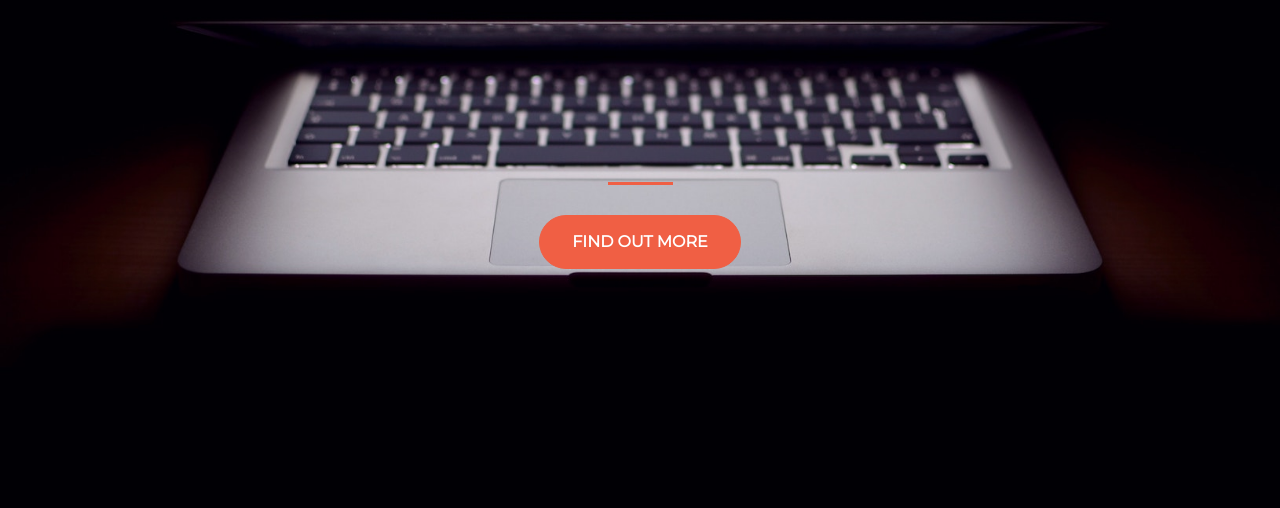
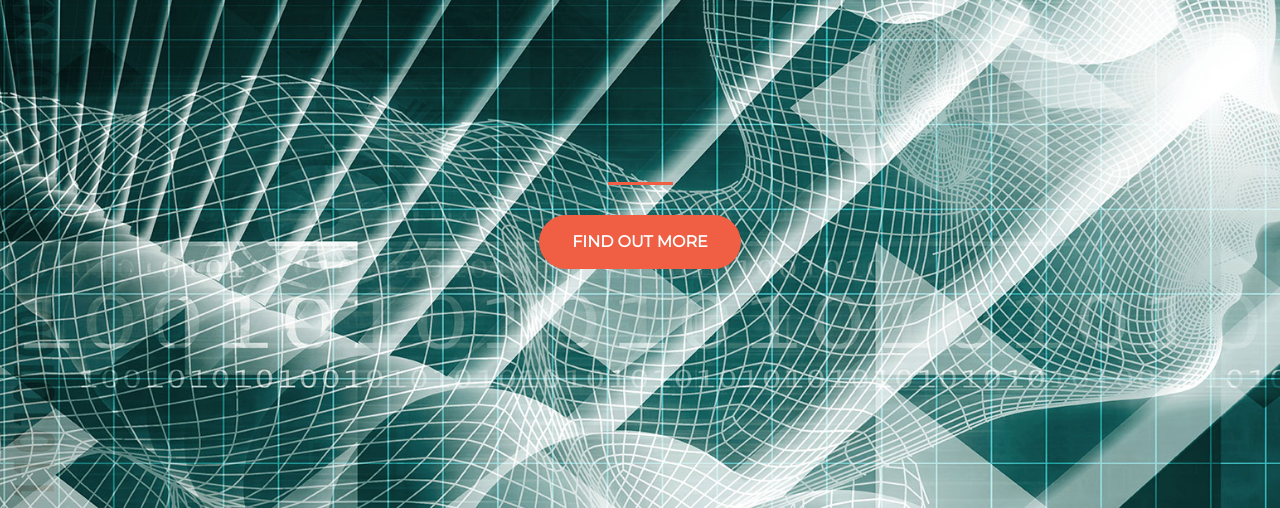
Before and after one commit to alyssa932/alyssa932.github.io, a plain HTML site: page index.html in a window 1280 px wide. Shown: the part 292-800 px from the top of the page. Drawn offline with nearby package versions, Linux system fonts and the light colour scheme.

Commit message:
change header image

```diff
--- a/style.css
+++ b/style.css
@@ -21,7 +21,7 @@ hr {
 
 header.startup {
   background-position: center;
-  background-image: url("media/header.jpg");
+  background-image: url("media/science_technology.jpg");
   background-size: cover;
   height: 100%;
 }
```
